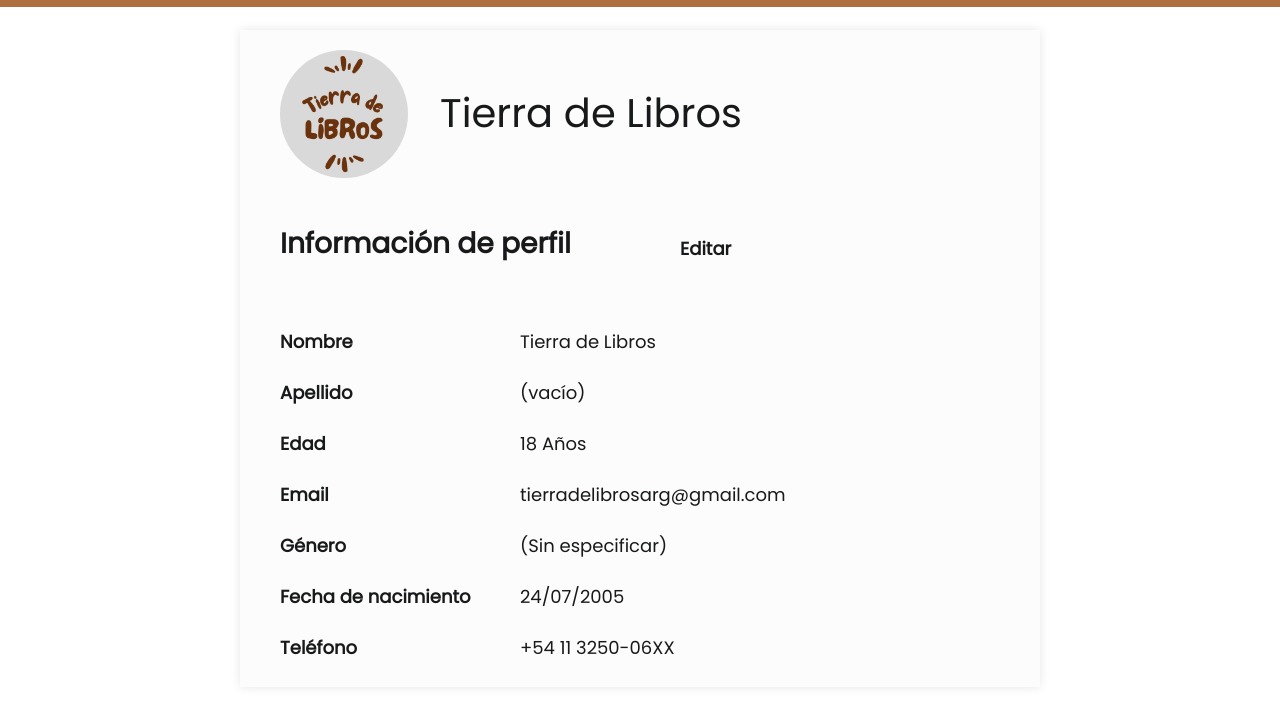
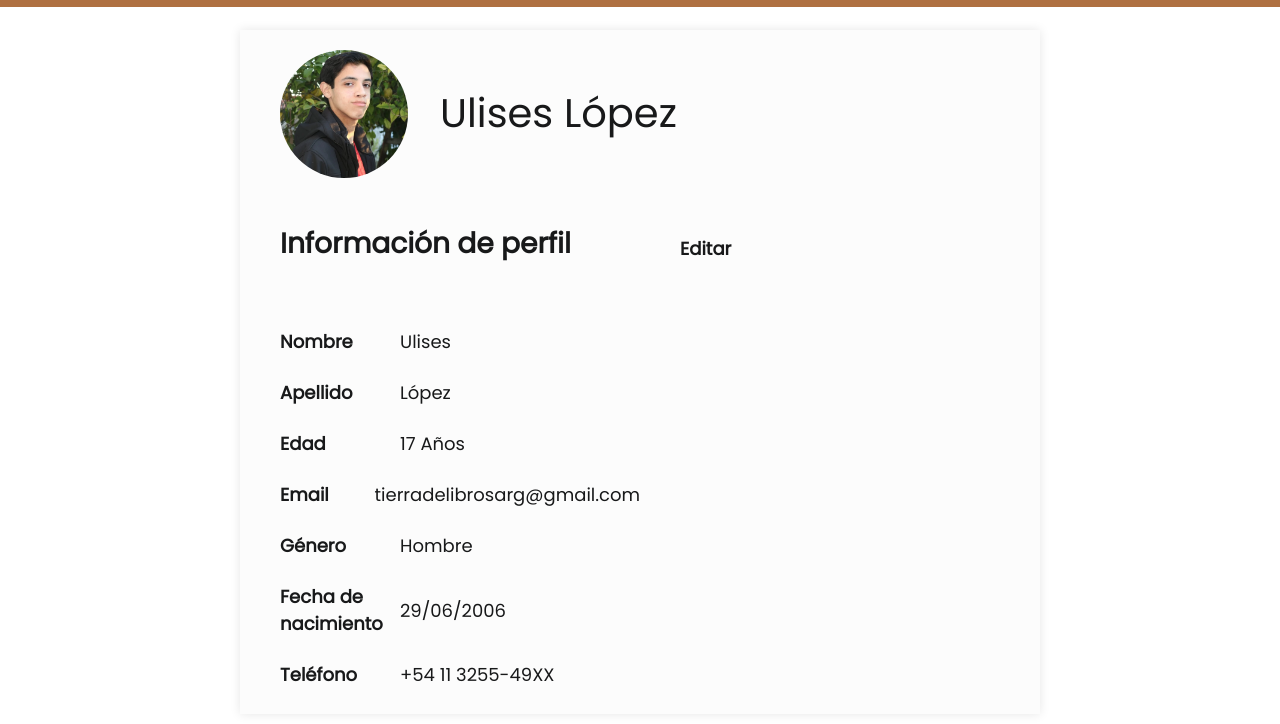
Before and after one commit to uliseslopzz/e-commerce-page, a plain HTML site: page public/views/profile.html in a window 1280 px wide. Shown: the part 70-794 px from the top of the page. Drawn offline with Linux system fonts and the light colour scheme.

Commit message:
Adjusting page

```diff
--- a/public/css/styles.css
+++ b/public/css/styles.css
@@ -338,6 +338,9 @@ img {
 
 .card-img {
   margin: 30px 30px 10px;
+  display: flex;
+  justify-content: center;
+  align-items: center;
 	background: transparent;
 }
 
@@ -365,7 +368,7 @@ img {
 	color: var(--primary-black);
 	font-weight: 300;
 	line-height: 1;
-  margin-left: 30px;
+  margin-left: 38px;
   margin-right: 30px;
 }
 
@@ -923,16 +926,11 @@ dl {
   margin-bottom: -12px;
 }
 
-@media screen and (max-width: 764px) {
-  .main-profile {
-    margin-top: 180px;
-  }
-
-  #edit {
-    margin-left: 330px;
+@media only screen and (min-width: 600px) {
+  .profile-data {
+    width: 50%;
   }
 }
-
 /* Página About Us */
 
 .title-about {
--- a/public/views/profile.html
+++ b/public/views/profile.html
@@ -47,23 +47,23 @@
     <main class="main-profile">
         <section id="profile">
             <div class="container-profile">
-                <img src="../img/tierradelibros-profile.jpg" alt="Tierra de Libros">
+                <img src="../img/ulises-profile.webp" alt="Tierra de Libros">
             </div>
-            <h1>Tierra de Libros</h1>
+            <h1>Ulises López</h1>
             <h2>Información de perfil</h2>
             <p id="edit"><a href="#">Editar</a></p>
             <div class="profile-information">
                 <div class="profile-data">
                     <h3>Nombre</h3>
-                    <p>Tierra de Libros</p>
+                    <p>Ulises</p>
                 </div>
                 <div class="profile-data">
                     <h3>Apellido</h3>
-                    <p>(vacío)</p>
+                    <p>López</p>
                 </div>
                 <div class="profile-data">
                     <h3>Edad</h3>
-                    <p>18 Años</p>
+                    <p>17 Años</p>
                 </div>
                 <div class="profile-data">
                     <h3>Email</h3>
@@ -71,15 +71,15 @@
                 </div>
                 <div class="profile-data">
                     <h3>Género</h3>
-                    <p>(Sin especificar)</p>
+                    <p>Hombre</p>
                 </div>
                 <div class="profile-data">
                     <h3>Fecha de nacimiento</h3>
-                    <p>24/07/2005</p>
+                    <p>29/06/2006</p>
                 </div>
                 <div class="profile-data">
                     <h3>Teléfono</h3>
-                    <p>+54 11 3250-06XX</p>
+                    <p>+54 11 3255-49XX</p>
                 </div>
             </div>
         </section>
```
Also changed, not shown: index.html (+1 -1 lines), public/views/genres.html (+1 -1 lines).
